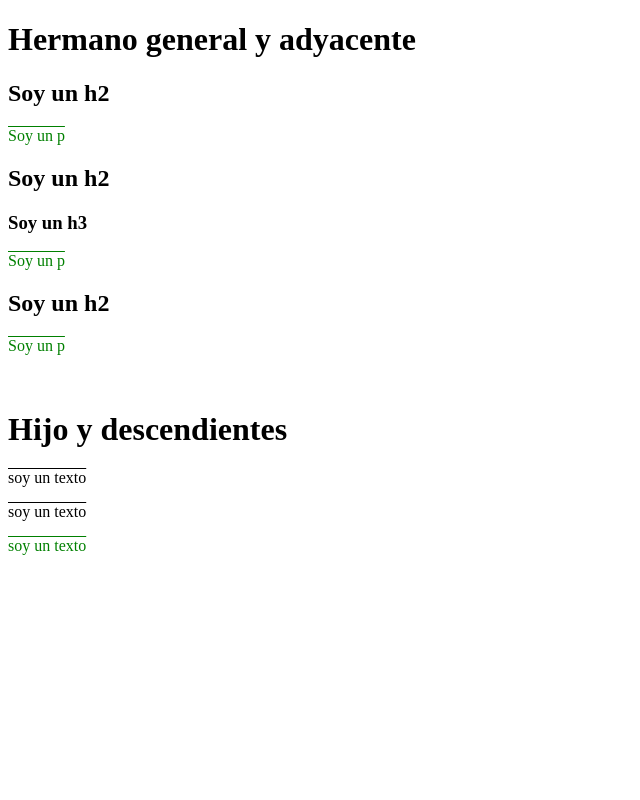
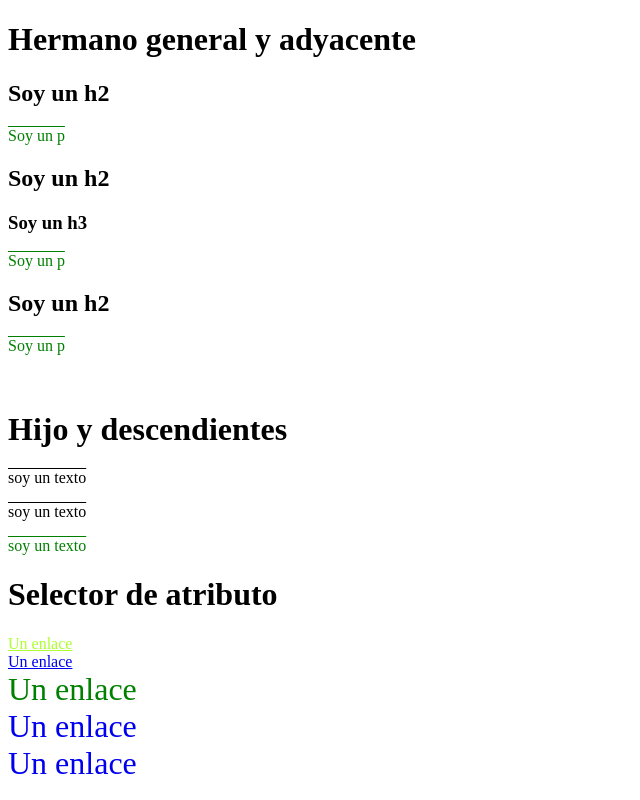
Before and after one commit to montoyaguzman/html-fundamentals, a plain HTML site: page especificadores/index.html in a window 1280 px wide. Shown: the whole page, without its empty margins (0-640 px from the left). Drawn offline with Linux system fonts and the light colour scheme.

Commit message:
FEAT : Selector de atributo

```diff
--- a/especificadores/index.html
+++ b/especificadores/index.html
@@ -37,5 +37,15 @@
         </section>
     </div>
 
+    <h1>Selector de atributo</h1>
+    <a href="#" title="un titulo del a">Un enlace</a>
+    <br/>
+    <a href="#">Un enlace</a>
+    <br/>
+    <a href="https://example.org">Un enlace</a>
+    <br/>
+    <a href="example123">Un enlace</a>
+    <br/>
+    <a href="example">Un enlace</a>
 </body>
 </html>
--- a/especificadores/styles.css
+++ b/especificadores/styles.css
@@ -1,4 +1,4 @@
-/* Hermano Adyacente: a + b
+/* Hermanos Adyacentes: a + b
 Todo los elementos 'b' precedidos por un 'a' reciben los estilos
 */
 h2 + p {
@@ -7,7 +7,7 @@ h2 + p {
 /* los parrafos sucesores a h2 tendran fuente en rojo */
 
 
-/* Hermano General: a ~ b
+/* Hermanos Generales: a ~ b
 Todo los elementos 'b' que sean hermanos de 'a' recibe los estilos
 */
 h2 ~ p {
@@ -16,7 +16,7 @@ h2 ~ p {
 /* Los <p> que esten a la misma altura de <h2> seran subrayados */
 
 
-/* Hijos: a > b
+/* Elementos Hijos: a > b
 Todos los elementos 'b' que son hijos directos de 'a'
 */
 div > p {
@@ -33,3 +33,20 @@ div p {
 }
 /* Todos los <p> que esten dentro de un <div>, no necesariamente su padre directo,
 sino un contenedor a niveles mas altos por ejemplo.  */
+
+/* Selector de atributos */
+a[title] {
+    color: greenyellow;
+}
+/* Elementos <a> con un atributo title */
+
+/* Elementos <a> con un href que coincida con "https://example.org" */
+a[href="https://example.org"] {
+    color: green;
+  }
+
+  /* Elementos <a> con un href que contenga "example" */
+  a[href*="example"] {
+    font-size: 2em;
+    text-decoration: none;
+  }
```
